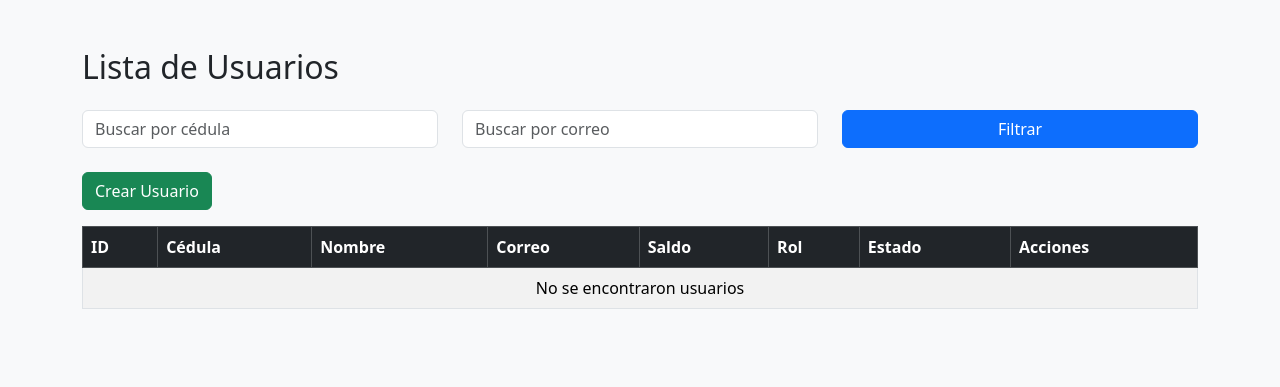
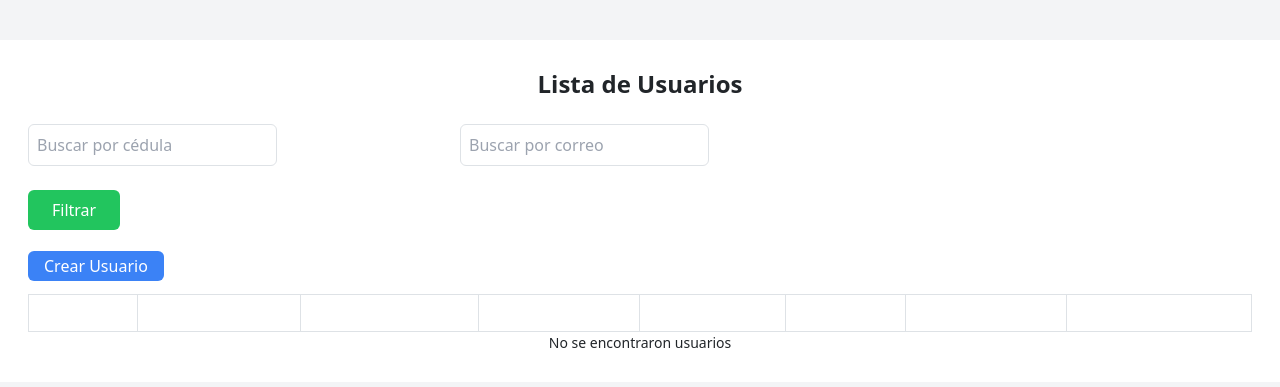
Before and after one commit to AristizabalValeria/practica-php, a PHP site: page / in a window 1280 px wide. Shown: the top 387 px of the page. Run offline with PHP 8.4, Linux system fonts and the light colour scheme; some libraries are stand-ins or nearby versions.

Commit message:
(feat) prueba de index.html con tailwindcss

```diff
--- a/app/repositories/UsuarioRepository.php
+++ b/app/repositories/UsuarioRepository.php
@@ -34,7 +34,6 @@
         while ($row = $result->fetch_assoc()) {
             $usuarios[] = $this->mapearUsuario($row);
         }
-
         return $usuarios;
     }
 
--- a/app/views/usuario/editar.php
+++ b/app/views/usuario/editar.php
@@ -4,6 +4,7 @@
     <meta charset="UTF-8">
     <title>Editar Usuario</title>
     <link rel="stylesheet" href="/css/bootstrap.min.css">
+    <script src="https://cdn.tailwindcss.com"></script>
 </head>
 <body class="bg-light">
 
--- a/app/views/usuario/index.php
+++ b/app/views/usuario/index.php
@@ -4,62 +4,64 @@
     <meta charset="UTF-8">
     <title>Lista de Usuarios</title>
     <link rel="stylesheet" href="/css/bootstrap.min.css">
+    <script src="https://cdn.tailwindcss.com"></script>
+
 </head>
-<body class="bg-light">
+<body class="bg-gray-100 flex flex-col">
 
-<div class="container mt-5">
-    <h2 class="mb-4">Lista de Usuarios</h2>
+<div class="container mx-auto mt-10 bg-white p-7">
+    <h2 class="text-2xl font-bold mb-6 text-center">Lista de Usuarios</h2>
 
     <!-- Filtros -->
-    <form method="GET" class="row mb-4">
+    <form method="GET" class="flex flex-wrap gap-4 mb-6">
         <div class="col-md-4">
-            <input type="text" name="cedula" class="form-control"
+            <input type="text" name="cedula" class="flex-1 border rounded p-2"
                    placeholder="Buscar por cédula"
                    value="<?= htmlspecialchars($_GET['cedula'] ?? '') ?>">
         </div>
         <div class="col-md-4">
-            <input type="text" name="correo" class="form-control"
+            <input type="text" name="correo" class="flex-1 border rounded p-2"
                    placeholder="Buscar por correo"
                    value="<?= htmlspecialchars($_GET['correo'] ?? '') ?>">
         </div>
         <div class="col-md-4">
-            <button type="submit" class="btn btn-primary w-100">Filtrar</button>
+            <button type="submit" class=" flex-1 bg-green-500 text-white px-4 p-2 rounded">Filtrar</button>
         </div>
     </form>
 
     <div class="mb-3">
-        <a href="/register.php" class="btn btn-success">Crear Usuario</a>
+        <a href="/register.php" class="bg-blue-500 text-white px-3 p-1 rounded">Crear Usuario</a>
     </div>
 
-    <table class="table table-striped table-bordered">
+    <table class="table-auto w-full text-sm ">
         <thead class="table-dark">
             <tr>
-                <th>ID</th>
-                <th>Cédula</th>
-                <th>Nombre</th>
-                <th>Correo</th>
-                <th>Saldo</th>
-                <th>Rol</th>
-                <th>Estado</th>
-                <th>Acciones</th>
+            <th class="border border-gray-300 px-4 py-2">ID</th>
+            <th class="border border-gray-300 px-4 py-2">Cédula</th>
+            <th class="border border-gray-300 px-4 py-2">Nombre</th>
+            <th class="border border-gray-300 px-4 py-2">Correo</th>
+            <th class="border border-gray-300 px-4 py-2">Saldo</th>
+            <th class="border border-gray-300 px-4 py-2">Rol</th>
+            <th class="border border-gray-300 px-4 py-2">Estado</th>
+            <th class="border border-gray-300 px-4 py-2">Acciones</th>
             </tr>
         </thead>
         <tbody>
             <?php if (!empty($usuarios)): ?>
                 <?php foreach ($usuarios as $u): ?>
                     <tr>
-                        <td><?= htmlspecialchars($u->getId()) ?></td>
-                        <td><?= htmlspecialchars($u->getCedula()) ?></td>
-                        <td><?= htmlspecialchars($u->getNombreCompleto()) ?></td>
-                        <td><?= htmlspecialchars($u->getCorreo()) ?></td>
-                        <td><?= htmlspecialchars($u->getSaldo()) ?></td>
-                        <td><?= htmlspecialchars($u->getRol()) ?></td>
-                        <td><?= htmlspecialchars($u->getEstado()) ?></td>
-                        <td>
-                            <a href="/editar.php?cedula=<?= $u->getCedula() ?>" class="btn btn-warning btn-sm">Editar</a>
-                            <a href="/eliminar.php?cedula=<?= urlencode($u->getCedula()) ?>"
-                                class="btn btn-danger btn-sm"
-                                onclick="return confirm('¿Seguro que deseas eliminar este usuario?');">
+                        <td class="border px-4 py-2"><?= htmlspecialchars($u->getId()) ?></td>
+                        <td class="border px-4 py-2"><?= htmlspecialchars($u->getCedula()) ?></td>
+                        <td class="border px-4 py-2"><?= htmlspecialchars($u->getNombreCompleto()) ?></td>
+                        <td class="border px-4 py-2"><?= htmlspecialchars($u->getCorreo()) ?></td>
+                        <td class="border px-4 py-2"><?= htmlspecialchars($u->getSaldo()) ?></td>
+                        <td class="border px-4 py-2"><?= htmlspecialchars($u->getRol()) ?></td>
+                        <td class="border px-4 py-2"><?= htmlspecialchars($u->getEstado()) ?></td>
+                        <td class="border px-4 py-2 flex justify-center space-x-3">
+                            <a href="/editar.php?cedula=<?= $u->getCedula() ?>" class="bg-yellow-500 text-white px-3 p-1 rounded">
+                                Editar
+                            </a>
+                            <a href="/eliminar.php?cedula=<?= urlencode($u->getCedula()) ?>" class="bg-red-500 text-white px-3 p-1 rounded" onclick="return confirm('¿Seguro que deseas eliminar este usuario?');">
                                 Eliminar
                             </a>
                         </td>
```
